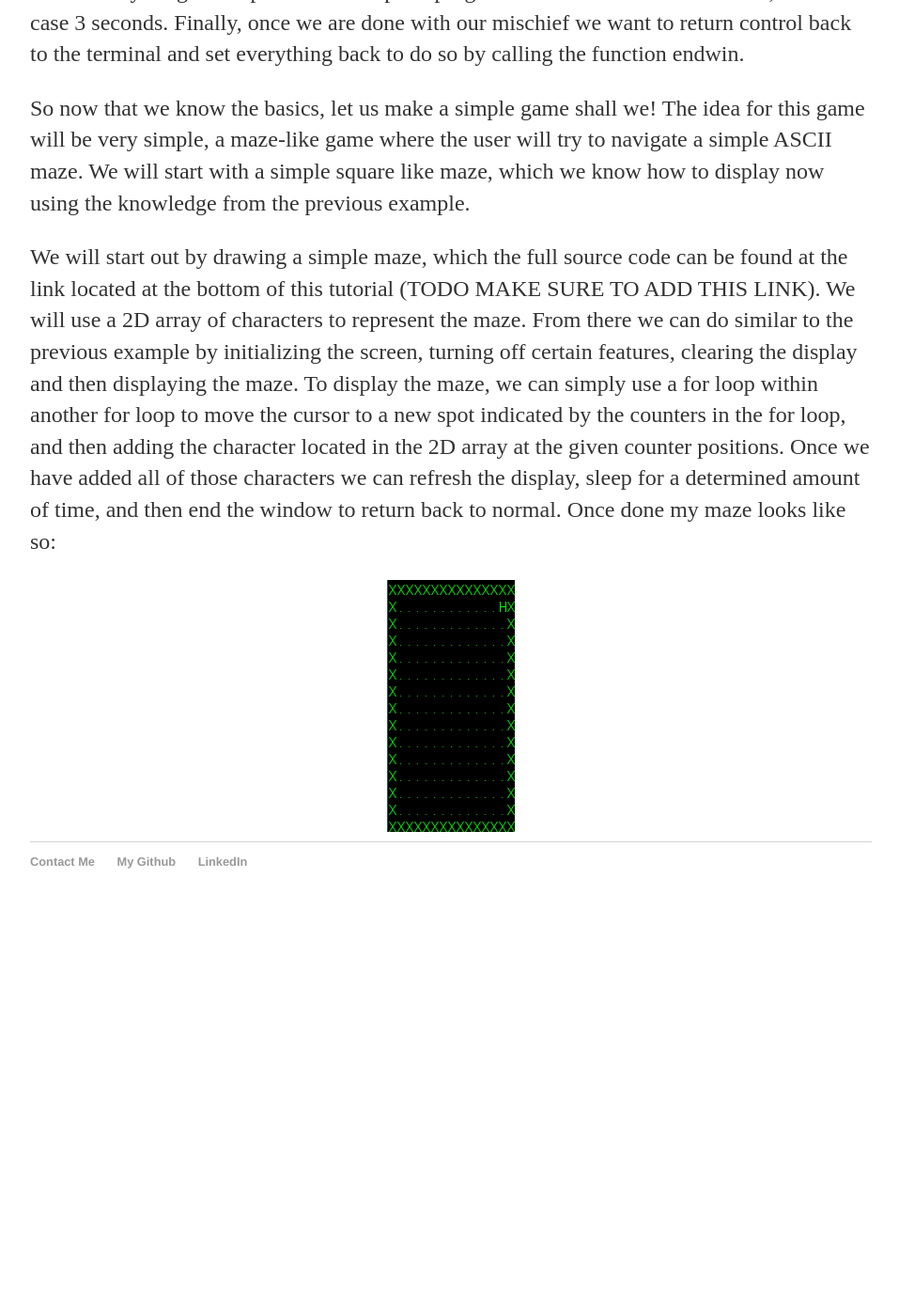
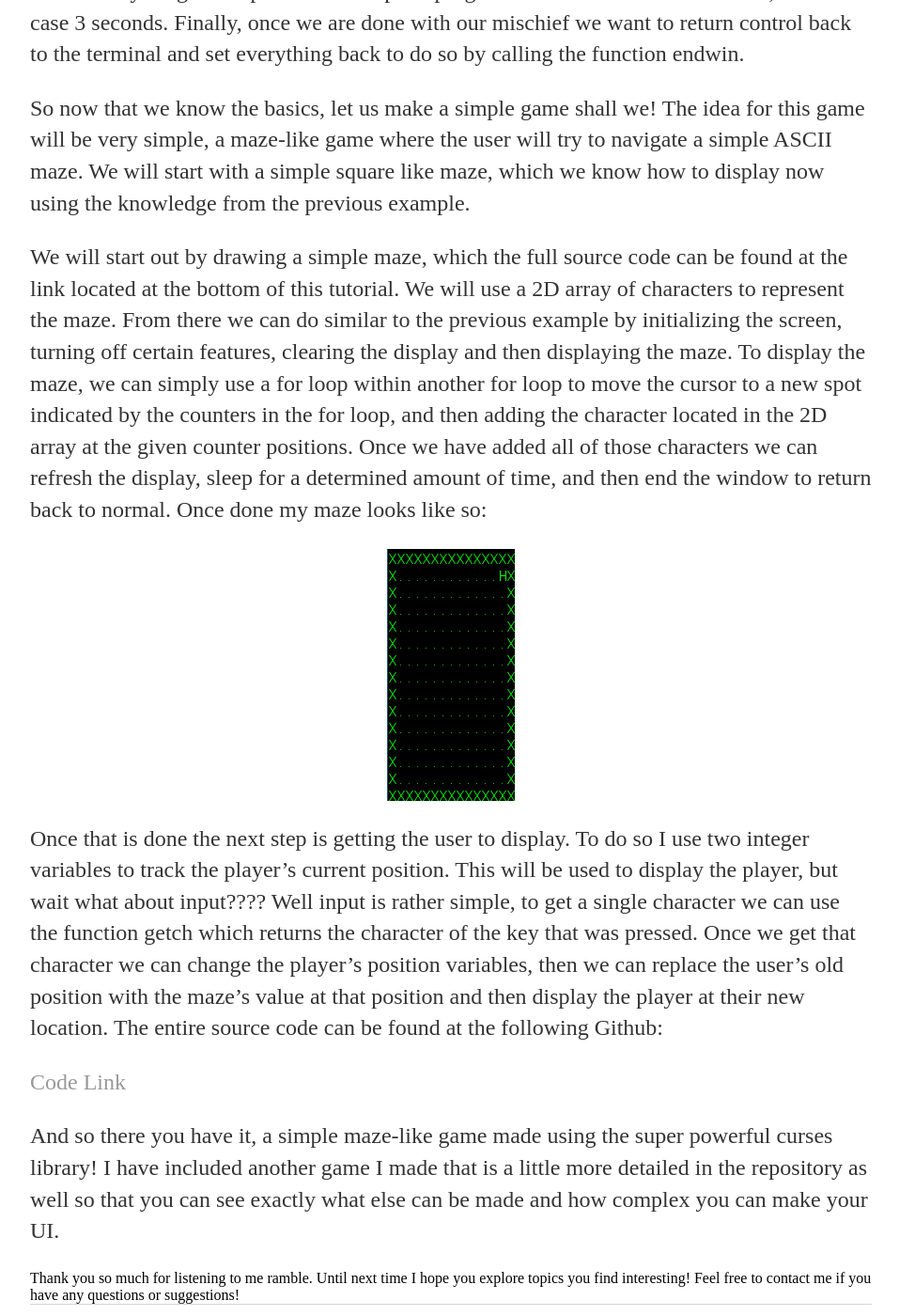
Before and after one commit to B50calabrese/B50calabrese.github.io, a Jekyll site: the page built from _posts/2015-05-30-curses-library.md, in a window 1280 px wide and 1400 px high, scrolled down 2281 px. Shown: the whole window at 94% size, without its empty margins (160-1117 px from the left). Built offline with Jekyll 4.4.1, drawn with Linux system fonts in a browser that asks for light colours; before the commit the page ends 3265 px from its top, so only the background shows below that.

Commit message:
Finished the first tech talk!!!

```diff
--- a/_layouts/post.html
+++ b/_layouts/post.html
@@ -7,3 +7,8 @@ layout: default
 <div class="post">
   {{ content }}
 </div>
+
+<div class="post">
+	Thank you so much for listening to me ramble. Until next time I hope you explore topics you find interesting!
+	Feel free to contact me if you have any questions or suggestions!
+</div>
--- a/_posts/2015-05-30-curses-library.md
+++ b/_posts/2015-05-30-curses-library.md
@@ -66,7 +66,7 @@ will start with a simple square like maze, which we know how to display now usin
 from the previous example.
 
 We will start out by drawing a simple maze, which the full source code can be found at the link
-located at the bottom of this tutorial (TODO MAKE SURE TO ADD THIS LINK). We will use a 2D array
+located at the bottom of this tutorial. We will use a 2D array
 of characters to represent the maze. From there we can do similar to the previous example by
 initializing the screen, turning off certain features, clearing the display and then displaying
 the maze. To display the maze, we can simply use a for loop within another for loop to move the
@@ -79,3 +79,17 @@ return back to normal. Once done my maze looks like so:
 	<img src="/images/techtalks/curses/simple_maze.png"
 		alt="Simple Maze" />
 </div>
+
+Once that is done the next step is getting the user to display. To do so I use two integer
+variables to track the player's current position. This will be used to display the player, but
+wait what about input???? Well input is rather simple, to get a single character we can use the
+function getch which returns the character of the key that was pressed. Once we get that
+character we can change the player's position variables, then we can replace the user's old
+position with the maze's value at that position and then display the player at their new location.
+The entire source code can be found at the following Github:
+
+<a href="https://github.com/B50calabrese/TechTalkCode">Code Link</a>
+
+And so there you have it, a simple maze-like game made using the super powerful curses library!
+I have included another game I made that is a little more detailed in the repository as well so
+that you can see exactly what else can be made and how complex you can make your UI.
```
